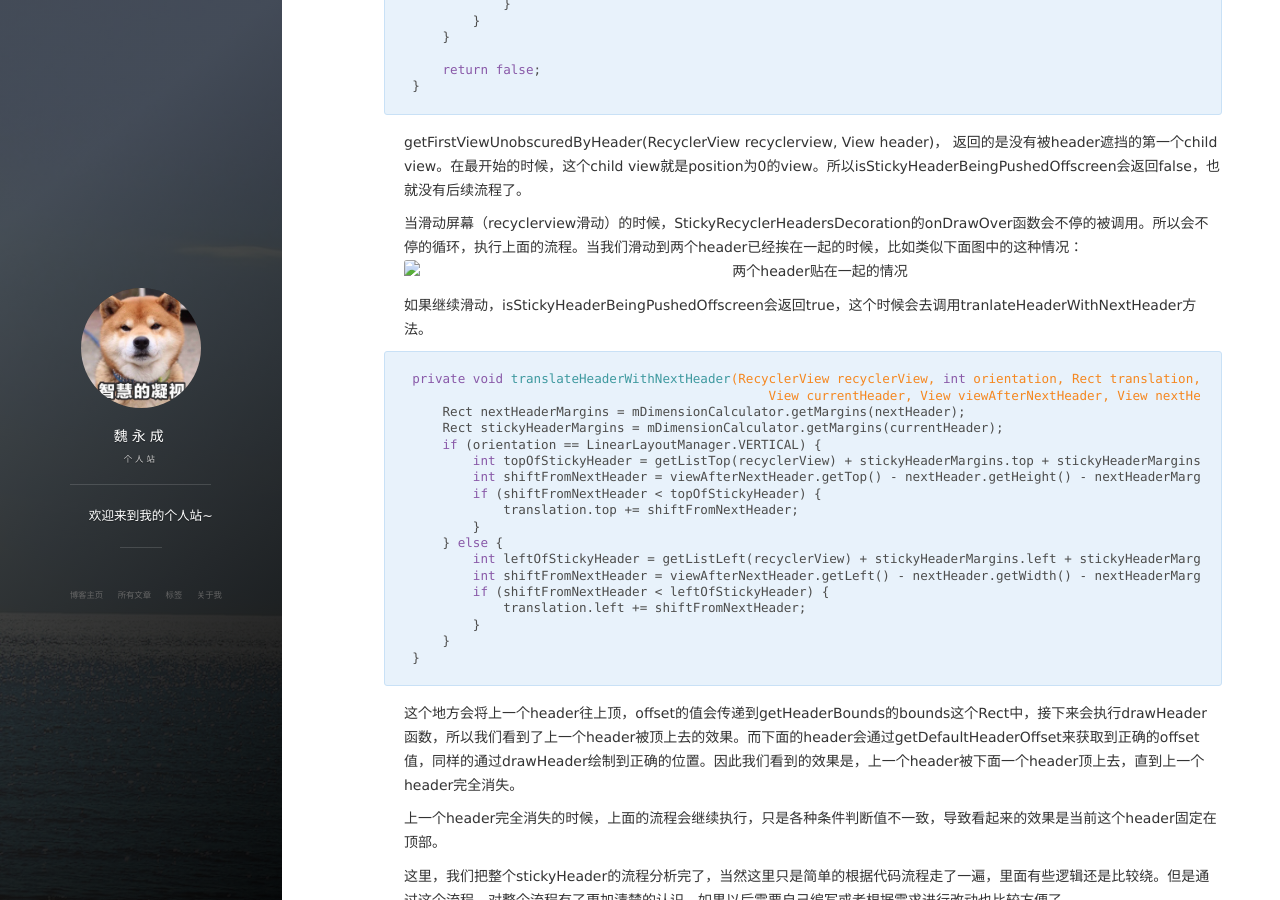
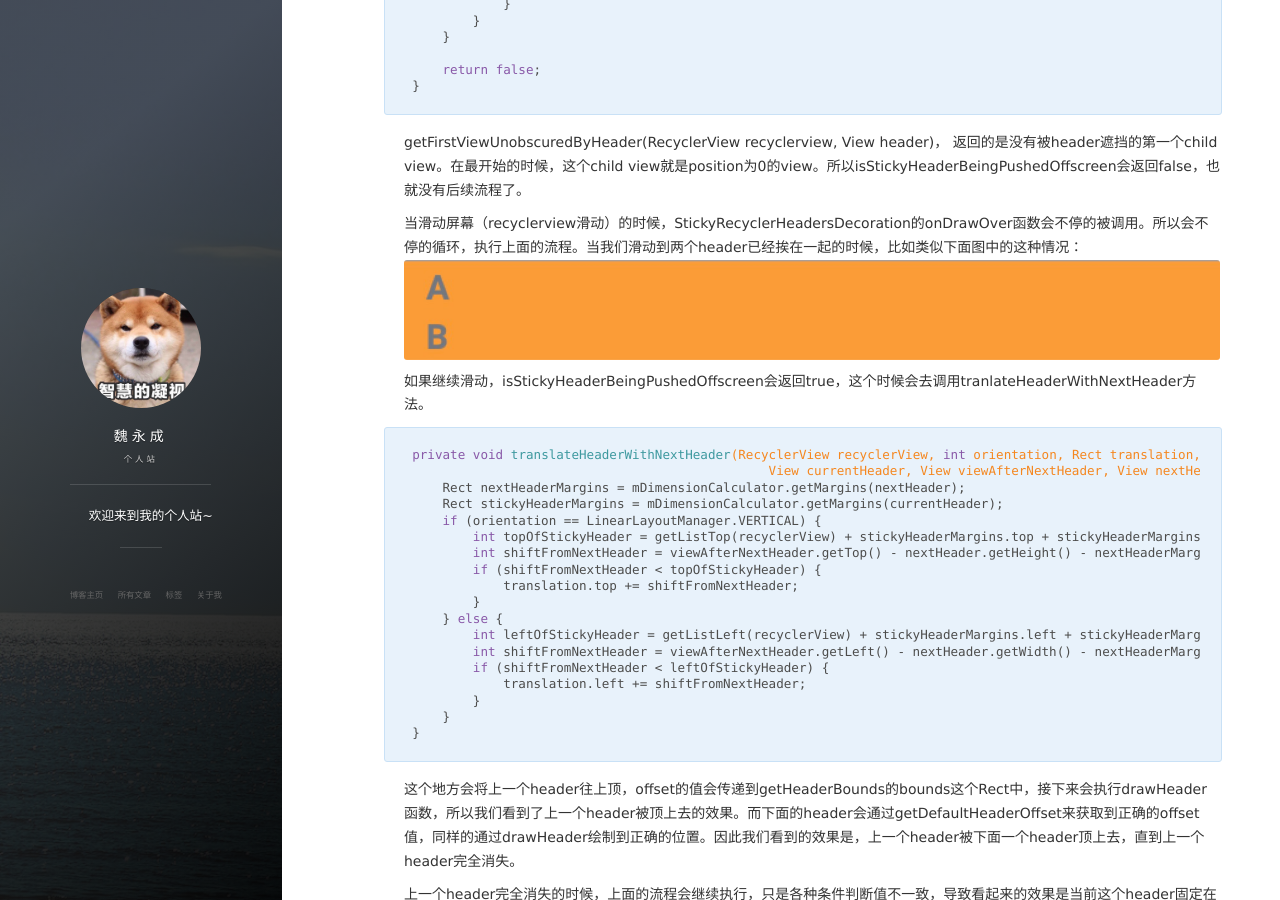
Before and after one commit to mfkauko/mfkauko.github.io, a Jekyll site: the page built from _posts/2017-05-16-StickyHeaderRecyclerView源码分析.markdown, in a window 1280 px wide and 900 px high, scrolled down 3168 px. Built offline with Jekyll 4.4.1, drawn with Linux system fonts in a browser that asks for light colours; nearby versions of some CDN libraries; comment, search, counter and statistics services are not loaded.

Commit message:
图片路径修改

```diff
--- a/_posts/2017-05-16-StickyHeaderRecyclerView源码分析.markdown
+++ b/_posts/2017-05-16-StickyHeaderRecyclerView源码分析.markdown
@@ -165,7 +165,7 @@ private boolean isStickyHeaderBeingPushedOffscreen(RecyclerView recyclerView, Vi
 getFirstViewUnobscuredByHeader(RecyclerView recyclerview, View header)， 返回的是没有被header遮挡的第一个child view。在最开始的时候，这个child view就是position为0的view。所以isStickyHeaderBeingPushedOffscreen会返回false，也就没有后续流程了。
 
 当滑动屏幕（recyclerview滑动）的时候，StickyRecyclerHeadersDecoration的onDrawOver函数会不停的被调用。所以会不停的循环，执行上面的流程。当我们滑动到两个header已经挨在一起的时候，比如类似下面图中的这种情况：
-![两个header贴在一起的情况](/images/posts/sticky/header.png)
+![两个header贴在一起的情况](https://github.com/mfkauko/mfkauko.github.io/blob/master/images/posts/stick/header.png)
 
 如果继续滑动，isStickyHeaderBeingPushedOffscreen会返回true，这个时候会去调用tranlateHeaderWithNextHeader方法。
 
```
